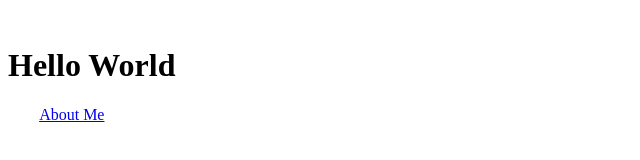
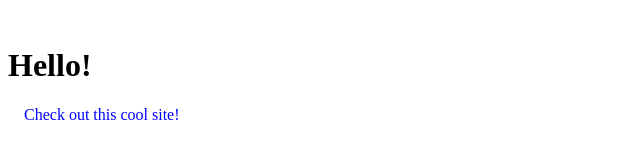
Before and after one commit to Computergally/ALLAboutIndia, a plain HTML site: page index.html in a window 1280 px wide. Shown: the whole page, without its empty margins (0-640 px from the left). Drawn offline with Linux system fonts and the light colour scheme.

Commit message:
Update index.html

```diff
--- a/index.html
+++ b/index.html
@@ -3,19 +3,14 @@
 <head>
     <meta charset="UTF-8">
     <meta name="viewport" content="width=device-width, initial-scale=1.0">
-    <!-- Customize your page title -->
-    <title>Coding Challenge</title>
-    <!-- Include the CSS file to make the page blue -->
+  <title>Coding Challenge</title>
     <link rel="stylesheet" href="styles.css"/>
 </head>
 <body>
-    <!-- Customize your greeting -->
-    <h1>Hello World</h1>
-    <!-- Customize the text on your Link -->
-    <a href="./about.html">About Me</a>
+  <h1>Hello!</h1>
+    <a href="https://computergally.github.io/ALLAboutIndia/" style="color: blue; text-decoration: none;">Check out this cool site!</a>
     <script>
-        // Uncomment the line below to display a custom alert greeting
-        // alert("Hello World!");
+       // alert("Hello World!");
     </script>
 </body>
 </html>
```
